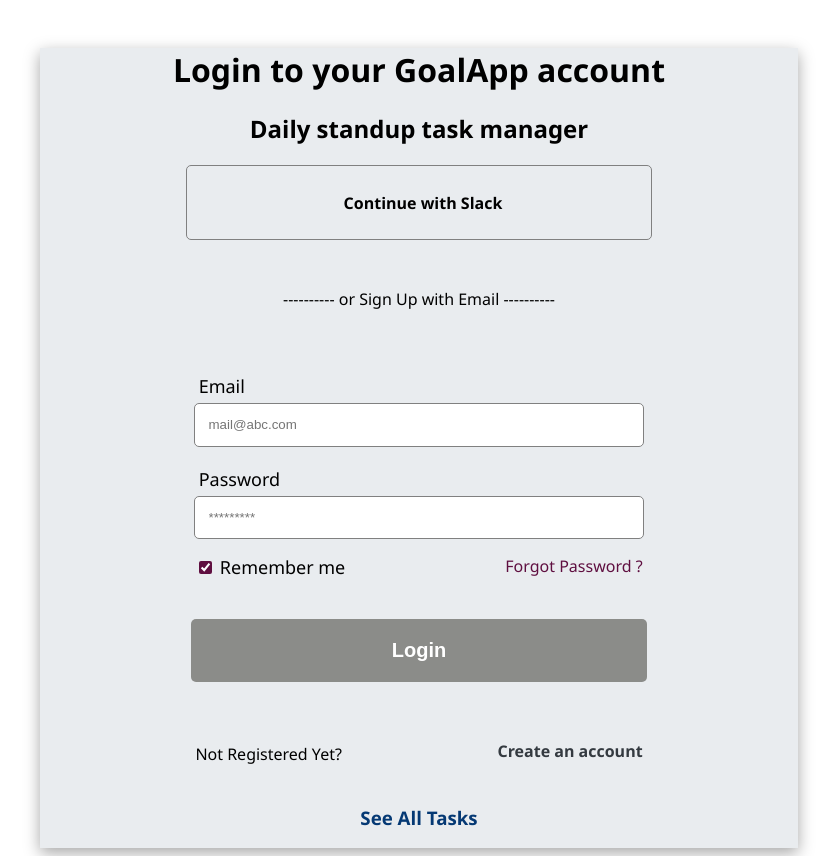
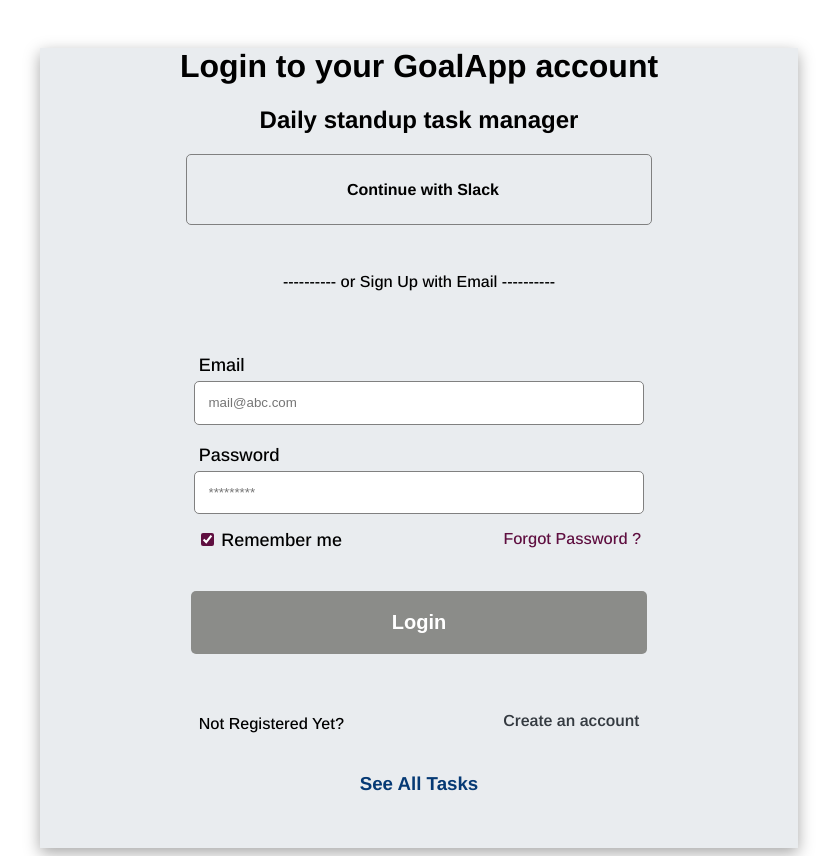
Before and after one commit to omerffaruk/Goal-app-CYF-final-project-1, a React (Create React App) app in the folder client/: page / in a window 1280 px wide. Shown: the whole page, without its empty margins (221-1058 px from the left). Built offline with nearby package versions, Linux system fonts and the light colour scheme; no server answers.

Commit message:
feat: import Arimo font from Google fonts

```diff
--- a/client/src/pages/Home.css
+++ b/client/src/pages/Home.css
@@ -1,11 +1,14 @@
+@import url("https://fonts.googleapis.com/css2?family=Arimo:ital,wght@0,500;0,600;0,700;1,400&display=swap");
+
 .App {
 	margin: 0 auto;
 	text-align: center;
 	width: 60%;
 	height: 100vh;
-  font-family: 'Segoe UI', 'Roboto', 'Oxygen', 'Ubuntu', 'Cantarell', 'Fira Sans', 'Droid Sans', 'Helvetica Neue', 'sans-serif';
+	font-family: "Arimo", "Segoe UI", "Roboto", "Oxygen", "Ubuntu", "Cantarell",
+		"Fira Sans", "Droid Sans", "Helvetica Neue", "sans-serif";
 	background-color: #e9ecef;
-  box-shadow:  rgba(0, 0, 0, 0.35) 0px 5px 15px;
+	box-shadow: rgba(0, 0, 0, 0.35) 0px 5px 15px;
 }
 
 /*-------------- Header ---------------*/
@@ -51,7 +54,6 @@
 	margin: 0 auto;
 }
 
-
 .home-ctn p {
 	padding: 2em 0;
 }
@@ -89,14 +91,13 @@ button {
 	display: flex;
 	flex-direction: row;
 	justify-content: space-evenly;
-
 }
 
 .password-ctn input {
 	cursor: pointer;
 }
 
-.password-ctn input:checked{
+.password-ctn input:checked {
 	accent-color: #5f0f40;
 }
 
```
Lines whose indentation alone changed are shown as unchanged.
